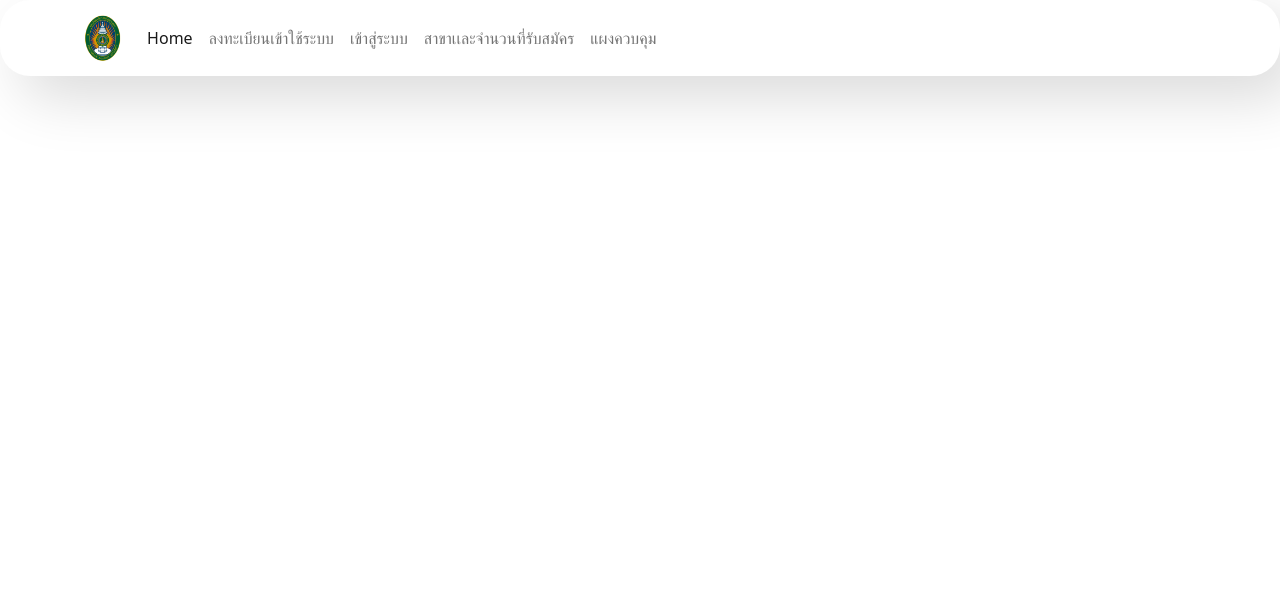
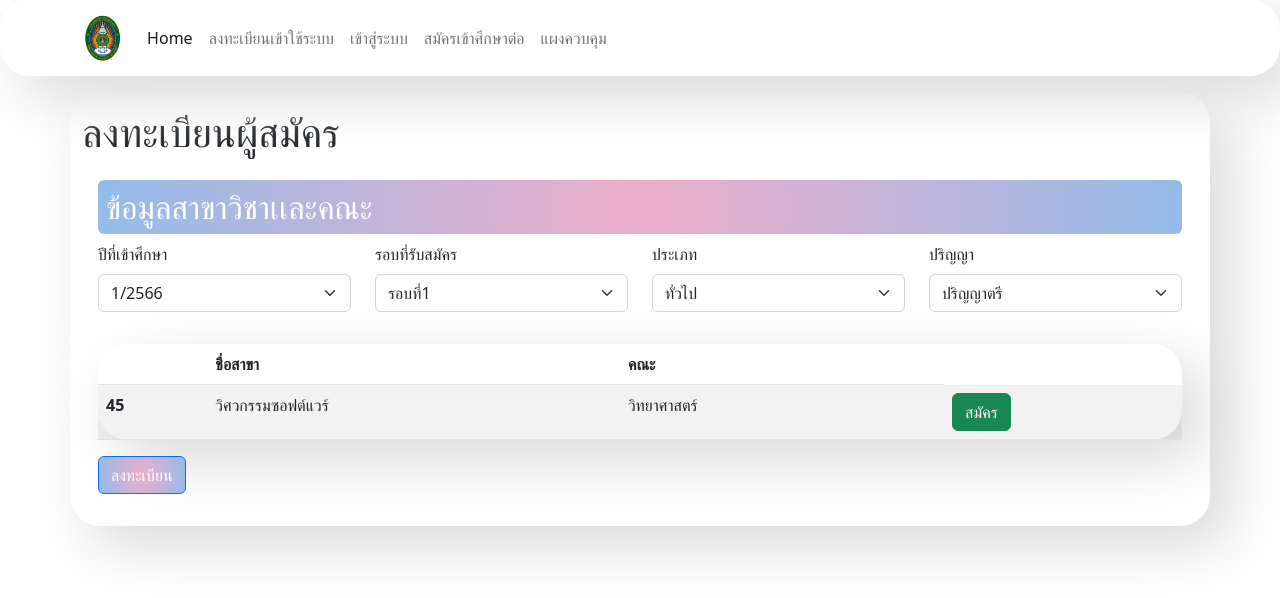
Before and after one commit to CHETcica/Enroll, a PHP site: template views/enroll.php in a window 1280 px wide. Shown: the top 598 px of the page. Run offline with PHP 8.4, Linux system fonts and the light colour scheme; the template is opened without the code that fills it: most values are stand-ins (such as "Sample title", 1, 10 or a date in 2020); data that the repository does not hold is empty.

Commit message:
update enroll

```diff
--- a/views/enroll.php
+++ b/views/enroll.php
@@ -2,6 +2,8 @@
 
 require_once  "../configs/configs.php";
 require_once ROOT . "/controllers/registration.php";
+
+
 
 if ($_SERVER['REQUEST_METHOD'] === 'POST') {
   $db = Database::getInstance();
@@ -13,6 +15,17 @@ if ($_SERVER['REQUEST_METHOD'] === 'POST') {
     echo $e->getMessage();
   }
 }
+if ($_SERVER['REQUEST_METHOD'] === 'GET') {
+  $db = Database::getInstance();
+  $regisController = new Registration($db);
+
+  try {
+    $AvailableRegister = $regisController->getAvailableRegister(1/2566, 1, 1, 1);
+  } catch (Exception $e) {
+    echo $e->getMessage();
+  }
+}
+
 
 ?>
 
@@ -35,6 +48,96 @@ if ($_SERVER['REQUEST_METHOD'] === 'POST') {
   <?php
   include "navbar.php";
   ?>
+  <div class="m-auto py-3 container shadown-redius-card">
+    <h1 class="">
+      ลงทะเบียนผู้สมัคร
+    </h1>
+    <form action="" method="POST" class="p-3 bg-white rounded">
+      <div>
+        <h2 class="p-2 bg-ping rounded">
+          ข้อมูลสาขาวิชาเเละคณะ
+        </h2>
+
+        <!-- <div class="mb-3 row">
+          <div class="mb-3 col-6">
+            <label for="Religion" class="form-label">คณะ</label>
+            <select name="religion" id="Religion" class="form-select">
+              <option value="101">วิทยาศาสตร์</option>
+              <option value="102">พยาบาล</option>
+
+            </select>
+          </div>
+          <div class="mb-3 col-6">
+            <label for="BloodGroup" class="form-label">สาขาวิชา</label>
+            <select name="blood_group" id="BloodGroup" class="form-select">
+              <option value="45">วิศวกรรมซอฟต์แวร์</option>
+              <option value="46">เทคโนโลยี</option>
+            </select>
+          </div>
+        </div> -->
+        <div class="mb-3 row">
+          <div class="mb-3 col-sm-12 col-md-6 col-lg-3">
+            <label for="universityYear" class="form-label">ปีที่เข้าศึกษา</label>
+            <select name="universityYear" id="universityYear" class="form-select">
+              <option value="1/2566">1/2566</option>
+              <option value="1/2566">1/2566</option>
+            </select>
+          </div>
+          <div class="mb-3 col-sm-12 col-md-6 col-lg-3">
+            <label for="round" class="form-label">รอบที่รับสมัคร</label>
+            <select name="round" id="round" class="form-select">
+              <option value="1">รอบที่1</option>
+              <option value="2">รอบที่2</option>
+            </select>
+          </div>
+          <div class="mb-3 col-sm-12 col-md-6 col-lg-3">
+            <label for="type" class="form-label">ประเภท</label>
+            <select name="type" id="type" class="form-select">
+              <option value="1">ทั่วไป</option>
+
+            </select>
+          </div>
+          <div class="mb-3 col-sm-12 col-md-6 col-lg-3">
+            <label for="degree" class="form-label">ปริญญา</label>
+            <select name="degree" id="degree" class="form-select">
+              <option value="1">ปริญญาตรี</option>
+            </select>
+          </div>
+        </div>
+        <table class="container table table-striped shadown-redius-card">
+          <thead>
+            <tr>
+              <th scope="col "></th>
+              <th scope="col py-auto">ชื่อสาขา</th>
+              <th scope="col">คณะ</th>
+              <th scope="col"></th>
+            </tr>
+          </thead>
+          <tbody>
+
+            <!-- <?php
+              // while($row = $AvailableRegister->fetch(PDO::FETCH_ASSOC)) {
+            ?> -->
+            <tr>
+              <th scope="row">45</th>
+              <td>วิศวกรรมซอฟต์แวร์</td>
+              <td>วิทยาศาสตร์</td>
+              <td><?php echo $row['']?></td>
+              <td>
+                <div class="btn-group" role="group" aria-label="Basic mixed styles example">
+                  <button type="button" class="btn btn-success">สมัคร</button>
+                </div>
+              </td>
+            </tr>
+            <!-- <?php
+            // }
+            ?> -->
+          </tbody>
+        </table>
+      </div>
+      <button type="submit" class="btn btn-primary">ลงทะเบียน</button>
+    </form>
+    <div>
 
 </body>
 
--- a/views/navbar.php
+++ b/views/navbar.php
@@ -17,7 +17,7 @@
             <a class="nav-link" href="./login.php">เข้าสู่ระบบ</a>
           </li>
           <li class="nav-item">
-            <a class="nav-link" href="./enroll.php">สาขาเเละจำนวนที่รับสมัคร</a>
+            <a class="nav-link" href="./enroll.php">สมัครเข้าศึกษาต่อ</a>
           </li>
           <li class="nav-item">
             <a class="nav-link" href="./dashboard.php">แผงควบคุม</a>
```
